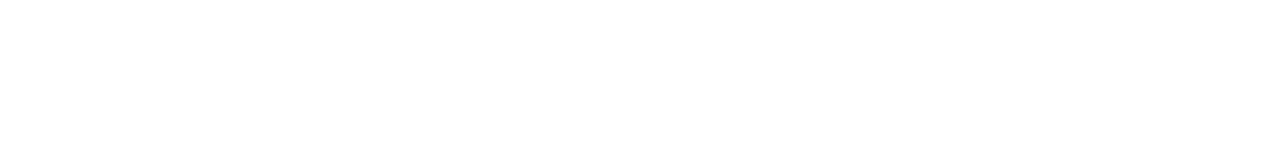
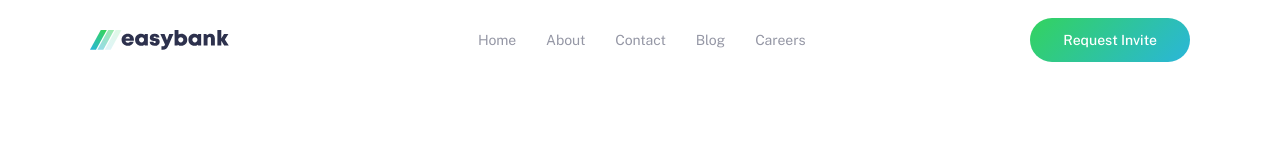
Before and after one commit to Sardor0795/EasyBanking, a plain HTML site: page index.html in a window 1280 px wide. Drawn offline with Linux system fonts and the light colour scheme.

Commit message:
Add header

```diff
--- a/css/style.css
+++ b/css/style.css
@@ -5,32 +5,33 @@
   --green: #30c88f;
   --black: #2d314d;
   --gray: #9597a5;
+  --white: #ffffff;
 }
 
 /* FONTS */
 
 @font-face {
-  font-family: 'Public Sans';
-  src: url('../fonts/PublicSans-Medium.woff2') format('woff2'),
-      url('../fonts/PublicSans-Medium.woff') format('woff');
+  font-family: "Public Sans";
+  src: url("../fonts/PublicSans-Medium.woff2") format("woff2"),
+    url("../fonts/PublicSans-Medium.woff") format("woff");
   font-weight: 500;
   font-style: normal;
   font-display: swap;
 }
 
 @font-face {
-  font-family: 'Public Sans';
-  src: url('../fonts/PublicSans-Regular.woff2') format('woff2'),
-      url('../fonts/PublicSans-Regular.woff') format('woff');
+  font-family: "Public Sans";
+  src: url("../fonts/PublicSans-Regular.woff2") format("woff2"),
+    url("../fonts/PublicSans-Regular.woff") format("woff");
   font-weight: normal;
   font-style: normal;
   font-display: swap;
 }
 
 @font-face {
-  font-family: 'Public Sans';
-  src: url('../fonts/PublicSans-Thin.woff2') format('woff2'),
-      url('../fonts/PublicSans-Thin.woff') format('woff');
+  font-family: "Public Sans";
+  src: url("../fonts/PublicSans-Thin.woff2") format("woff2"),
+    url("../fonts/PublicSans-Thin.woff") format("woff");
   font-weight: 100;
   font-style: normal;
   font-display: swap;
@@ -51,7 +52,7 @@ html {
 }
 
 *:focus {
-  outline: 2px dashed var(--main-color);
+  outline: 2px dashed var(--green);
   outline-offset: 3px;
 }
 
@@ -60,12 +61,10 @@ body {
   flex-direction: column;
   height: 100%;
   background-color: #fff;
-  color: #222;
-  font-family: "Arial", sans-serif;
+  color: var(--gray);
+  font-family: "Public Sans", "Arial", sans-serif;
   padding: 0;
   margin: 0;
-  font-size: 16px;
-  line-height: 1.5;
 }
 
 a {
@@ -108,6 +107,94 @@ button {
   margin-right: auto;
 }
 
+/* SITE_LOGO */
+
+.logo {
+  display: flex;
+  transition: opacity 0.3s ease;
+}
+
+.logo:hover {
+  opacity: 0.8;
+}
+
+.logo:active {
+  opacity: 0.6;
+}
+
+.logo__img {
+  display: block;
+  width: 139px;
+  height: 20px;
+}
+
+/* SITE NAV */
+
+.nav__list {
+  display: flex;
+  align-items: center;
+}
+
+.nav__item {
+  margin: 0pc 15px;
+}
+
+.nav__link {
+  display: inline-block;
+  font-size: 14px;
+  line-height: 16px;
+  letter-spacing: -0.107692px;
+  color: var(--gray);
+  position: relative;
+  transition: color 0.3s ease, opacity 0.3s ease;
+}
+
+.nav__link:hover {
+  color: var(--black);
+}
+
+.nav__link:active {
+  opacity: 0.6;
+}
+
+.nav__link::after {
+  content: "";
+  width: 100%;
+  height: 4px;
+  position: absolute;
+  left: 0;
+  bottom: -28px;
+  display: none;
+  background-color: var(--green);
+}
+
+.nav__link:hover::after {
+  display: block;
+}
+
+/* BTNS */
+
+.btn {
+  padding: 8px 33px;
+  color: var(--white);
+  background-color: var(--green);
+  background-image: var(--gradient);
+  display: inline-block;
+  border-radius: 22px;
+  font-weight: 500;
+  font-size: 14px;
+  line-height: 28px;
+  transition: color 0.3s ease, opacity 0.3s ease;
+}
+
+.btn:hover {
+  opacity: 0.6;
+}
+
+.btn:active {
+  transform: translateY(2px);
+}
+
 /* ELEMENT HIDER */
 
 .visually-hidden {
@@ -119,6 +206,27 @@ button {
   padding: 0;
   clip: rect(0 0 0 0);
   overflow: hidden;
+}
+
+/* HEADER */
+
+.site-header {
+  padding: 18px 0;
+}
+
+.site-header__container {
+  display: flex;
+  align-items: center;
+  justify-content: center;
+}
+
+.site-header__logo {
+  margin-right: 24px;
+}
+
+.site-header__nav {
+  margin-right: auto;
+  margin-left: auto;
 }
 
 /* MAIN CONTENT */
--- a/index.html
+++ b/index.html
@@ -12,6 +12,23 @@
 </head>
 <body>
 
+    <header class="site-header">
+        <div class="site-header__container container">
+            <a class="site-header__logo logo" href="#">
+                <img class="logo__img" src="./img/black-logo.svg" alt="site logo" width="139" height="20">
+            </a>
+            <nav class="site-header__nav nav">
+                <ul class="nav__list">
+                    <li class="nav__item"><a class="nav__link" href="#">Home</a></li>
+                    <li class="nav__item"><a class="nav__link" href="#">About</a></li>
+                    <li class="nav__item"><a class="nav__link" href="#">Contact</a></li>
+                    <li class="nav__item"><a class="nav__link" href="#">Blog</a></li>
+                    <li class="nav__item"><a class="nav__link" href="#">Careers</a></li>
+                </ul>
+            </nav>
+            <a class="site-header__btn btn" href="#">Request Invite</a>
+        </div>
+    </header>
 
     <script src="js/main.js"></script>
 </body>
```
Also changed, not shown: img/black-logo.svg (added), img/hero-bg-desktop.svg (added), img/hero-phones-desktop.png (added), img/hero-phones-desktop@2x.png (added).
